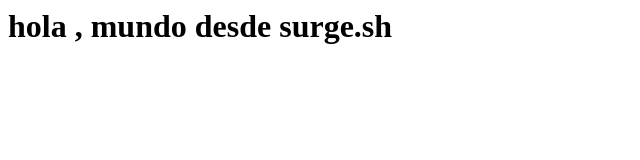
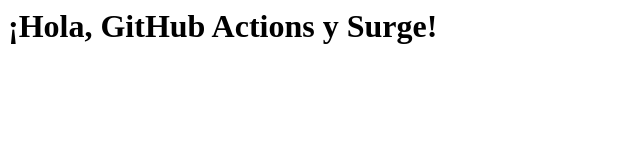
Before and after one commit to AMartinez-04/mi-pagina-web, a plain HTML site: page index.html in a window 1280 px wide. Shown: the whole page, without its empty margins (0-640 px from the left). Drawn offline with Linux system fonts and the light colour scheme.

Commit message:
Nueva prueba de despliegue

```diff
--- a/index.html
+++ b/index.html
@@ -1 +1 @@
-<h1> hola , mundo desde surge.sh </h1>
+<h1>¡Hola, GitHub Actions y Surge!</h1>
```
